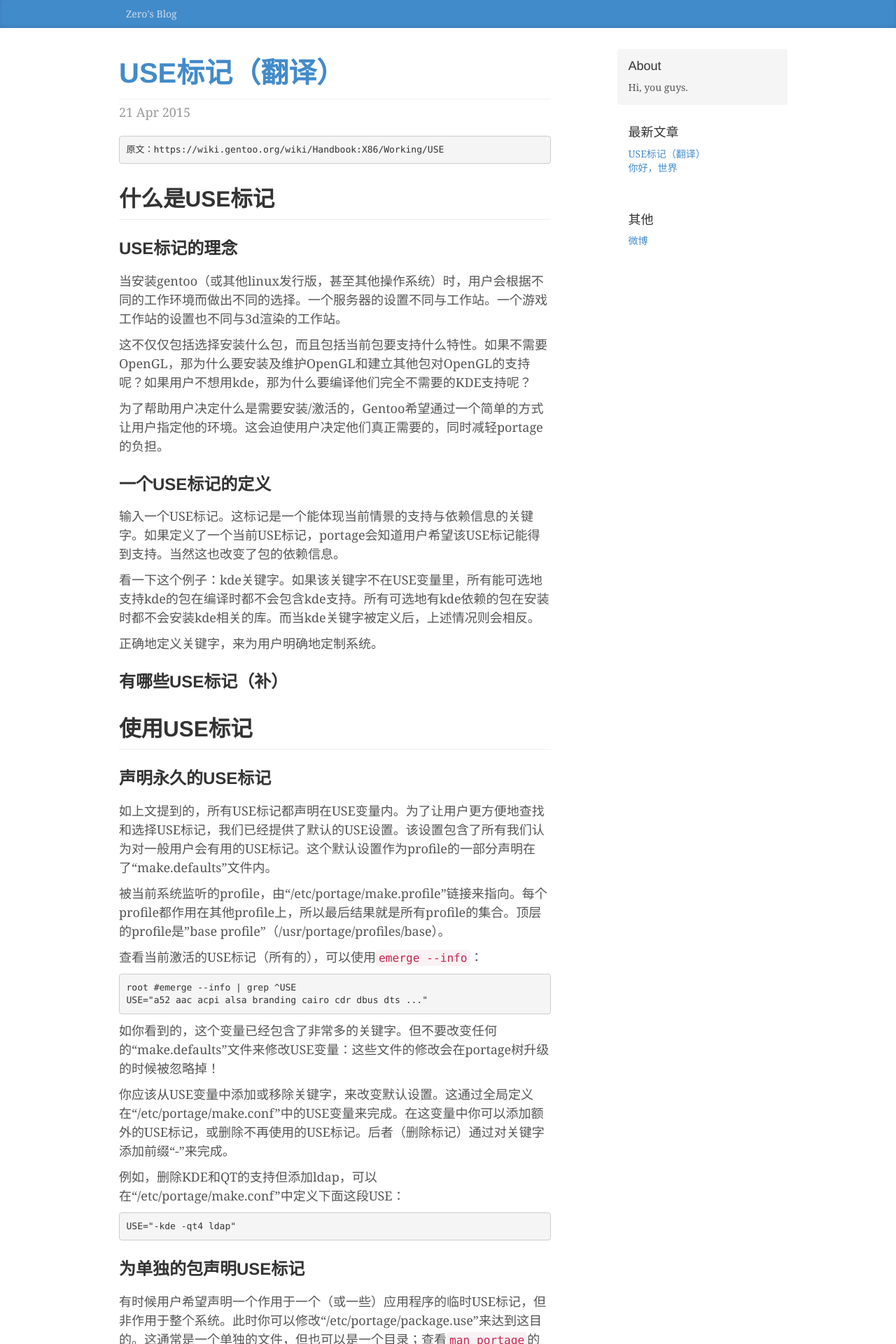
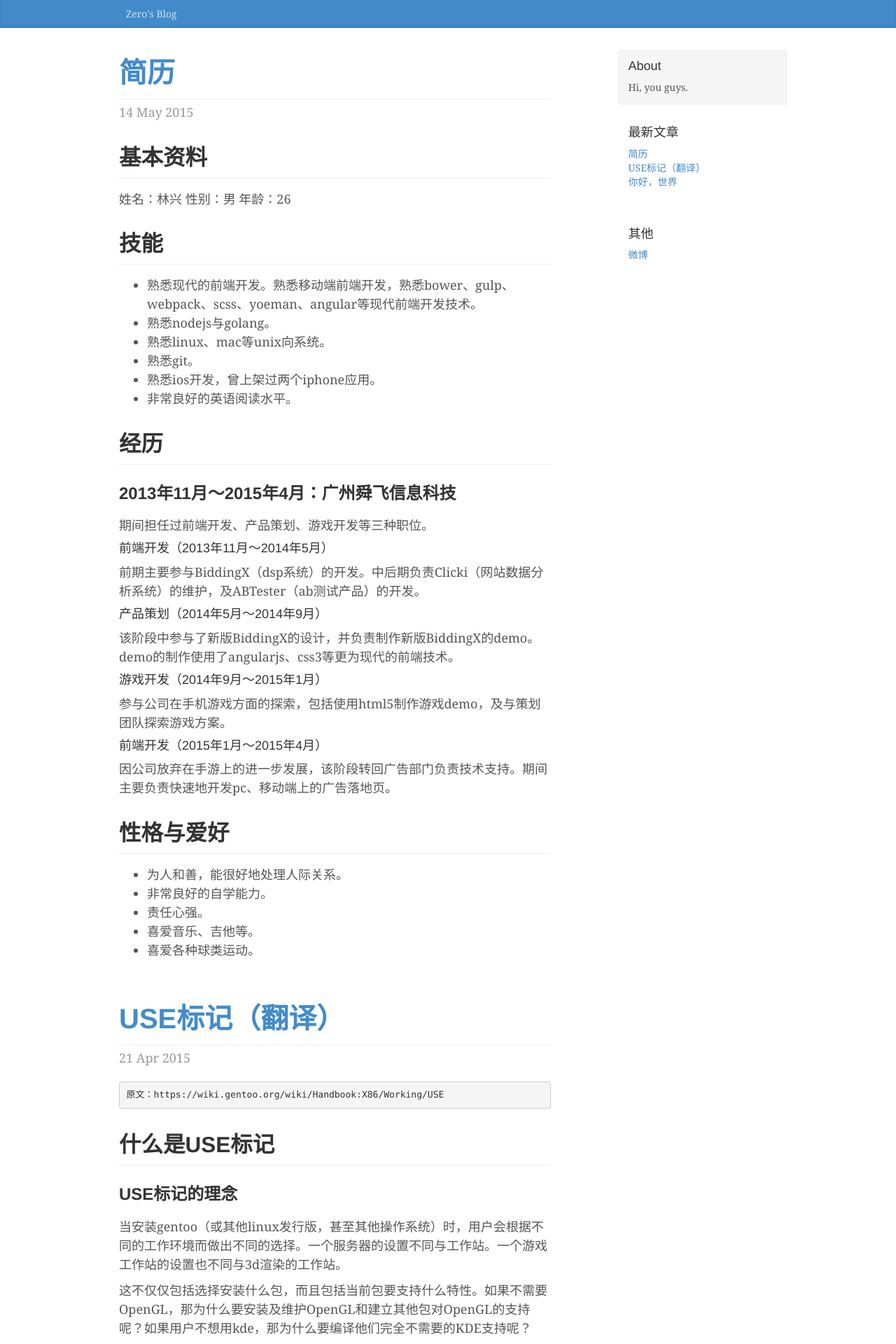
Before and after one commit to butterandfly/butterandfly.github.io, a Jekyll site: the page built from index.html, in a window 1280 px wide. Shown: the top 1920 px of the page at 70% size. Built offline with Jekyll 4.4.1, drawn with Linux system fonts in a browser that asks for light colours; Markdown is read by kramdown in place of the engine named in the settings.

Commit message:
更新了文章

```diff
--- a/_layouts/article.html
+++ b/_layouts/article.html
@@ -9,7 +9,9 @@
     <div class="col-sm-8 blog-main">
       <h1><a href="{{ page.url }}">{{ page.title }}</a></h1>
       {{ content }}
+      {% include disqus.html %}
     </div><!-- /.blog-main -->
+
 
     {% include sidebar.html %}
   </div><!-- /.row -->
--- /dev/null
+++ b/_posts/2015-05-14-aboutme.md
@@ -0,0 +1,41 @@
+---
+layout: article
+title: 简历
+---
+
+## 基本资料
+姓名：林兴
+性别：男
+年龄：26
+
+## 技能
+* 熟悉现代的前端开发。熟悉移动端前端开发，熟悉bower、gulp、webpack、scss、yoeman、angular等现代前端开发技术。
+* 熟悉nodejs与golang。
+* 熟悉linux、mac等unix向系统。
+* 熟悉git。
+* 熟悉ios开发，曾上架过两个iphone应用。
+* 非常良好的英语阅读水平。
+
+## 经历
+
+### 2013年11月～2015年4月：广州舜飞信息科技
+期间担任过前端开发、产品策划、游戏开发等三种职位。
+
+#### 前端开发（2013年11月～2014年5月）
+前期主要参与BiddingX（dsp系统）的开发。中后期负责Clicki（网站数据分析系统）的维护，及ABTester（ab测试产品）的开发。
+
+#### 产品策划（2014年5月～2014年9月）
+该阶段中参与了新版BiddingX的设计，并负责制作新版BiddingX的demo。demo的制作使用了angularjs、css3等更为现代的前端技术。
+
+#### 游戏开发（2014年9月～2015年1月）
+参与公司在手机游戏方面的探索，包括使用html5制作游戏demo，及与策划团队探索游戏方案。
+
+#### 前端开发（2015年1月～2015年4月）
+因公司放弃在手游上的进一步发展，该阶段转回广告部门负责技术支持。期间主要负责快速地开发pc、移动端上的广告落地页。
+
+## 性格与爱好
+* 为人和善，能很好地处理人际关系。
+* 非常良好的自学能力。
+* 责任心强。
+* 喜爱音乐、吉他等。
+* 喜爱各种球类运动。
--- a/css/blog.css
+++ b/css/blog.css
@@ -195,3 +195,7 @@
 .blog-sidebar {
   margin-top: 30px;
 }
+
+.blog-footer {
+  margin-top: 10px;
+}
```
Also changed, not shown: _includes/disqus.html (added, +13 -0 lines).
